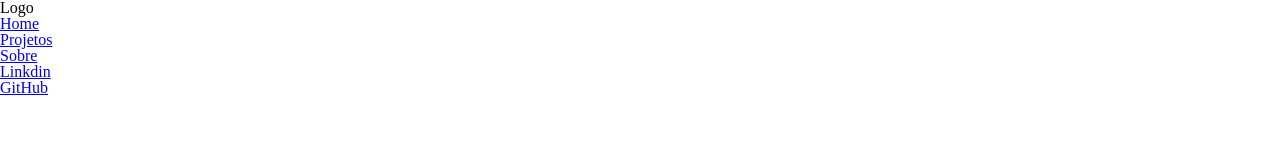
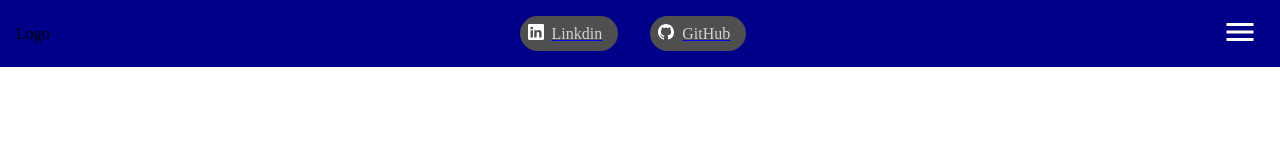
Before and after one commit to viny1290/viny1290.github.io, a plain HTML site: page index.html in a window 1280 px wide. Drawn offline with Linux system fonts and the light colour scheme.

Commit message:
criando menu

```diff
--- a/assets/css/style.css
+++ b/assets/css/style.css
@@ -0,0 +1,66 @@
+:root {
+    --menu: #00008B;
+    --icones: #fff;
+    --letra: #D3D3D3;
+}
+
+.menu {
+    align-items: center;
+    background-color: var(--menu);
+    display: flex;
+    justify-content: space-between;
+    padding: 0 1rem;
+}
+
+.menu__lista--redes {
+    display: flex;
+}
+
+.menu__item {
+    background-color: #4F4F4F;
+    margin: 1rem;
+    border-radius: 5rem;
+    padding: .5rem;
+}
+
+.menu__home {
+    display: none;
+}
+
+.menu__link {
+    display: flex;
+    align-items: center;
+    justify-content: center;
+}
+
+.menu__texto {
+    color: var(--letra);
+    margin: 0 .5rem;
+}
+
+.menu__icon {
+    color: var(--icones);
+}
+
+.menu__menu--icon button {
+    background: transparent;
+    border: none;
+    cursor: pointer;
+}
+
+.open {
+    display: block;
+}
+
+.off {
+    display: none;
+}
+
+.menu__lista--mobile {
+    background-color: aqua;
+    display: flex;
+    flex-direction: column;
+
+    padding: 1rem;
+    align-items: center;
+}
--- /dev/null
+++ b/assets/js/menu-mobile.js
@@ -0,0 +1,18 @@
+function menuShow() {
+
+    let menuMobile = document.querySelector('.mobile');
+
+    if(menuMobile.classList.contains('open')) {
+
+        menuMobile.classList.remove('open');
+        menuMobile.classList.add('off');
+        document.querySelector('.menu__img').src = "assets/img/menu_white_36dp.svg"
+
+    }else {
+
+        menuMobile.classList.add('open');
+        menuMobile.classList.remove('off');
+        document.querySelector('.menu__img').src = "assets/img/close_white_36dp.svg"
+
+    }
+}
--- a/index.html
+++ b/index.html
@@ -16,18 +16,51 @@
             <div class="menu__logo">
                 <h2>Logo</h2>
             </div>
-            <nav class="menu__nav">
+            <nav class="menu__redes">
+                <ul class="menu__lista--redes">
+                    <li class="menu__item">
+                        <a href="#" class="menu__link">
+                            <div class="menu__icon">
+                                <svg xmlns="http://www.w3.org/2000/svg" width="16" height="16" fill="currentColor" class="bi bi-linkedin" viewBox="0 0 16 16">
+                                    <path d="M0 1.146C0 .513.526 0 1.175 0h13.65C15.474 0 16 .513 16 1.146v13.708c0 .633-.526 1.146-1.175 1.146H1.175C.526 16 0 15.487 0 14.854V1.146zm4.943 12.248V6.169H2.542v7.225h2.401zm-1.2-8.212c.837 0 1.358-.554 1.358-1.248-.015-.709-.52-1.248-1.342-1.248-.822 0-1.359.54-1.359 1.248 0 .694.521 1.248 1.327 1.248h.016zm4.908 8.212V9.359c0-.216.016-.432.08-.586.173-.431.568-.878 1.232-.878.869 0 1.216.662 1.216 1.634v3.865h2.401V9.25c0-2.22-1.184-3.252-2.764-3.252-1.274 0-1.845.7-2.165 1.193v.025h-.016a5.54 5.54 0 0 1 .016-.025V6.169h-2.4c.03.678 0 7.225 0 7.225h2.4z"/>
+                                </svg>
+                            </div>
+                            <p class="menu__texto">Linkdin</p>
+                        </a>
+                    </li>
+                    <li class="menu__item">
+                        <a href="#" class="menu__link">
+                            <div class="menu__icon">
+                                <svg xmlns="http://www.w3.org/2000/svg" width="16" height="16" fill="currentColor" class="bi bi-github" viewBox="0 0 16 16">
+                                    <path d="M8 0C3.58 0 0 3.58 0 8c0 3.54 2.29 6.53 5.47 7.59.4.07.55-.17.55-.38 0-.19-.01-.82-.01-1.49-2.01.37-2.53-.49-2.69-.94-.09-.23-.48-.94-.82-1.13-.28-.15-.68-.52-.01-.53.63-.01 1.08.58 1.23.82.72 1.21 1.87.87 2.33.66.07-.52.28-.87.51-1.07-1.78-.2-3.64-.89-3.64-3.95 0-.87.31-1.59.82-2.15-.08-.2-.36-1.02.08-2.12 0 0 .67-.21 2.2.82.64-.18 1.32-.27 2-.27.68 0 1.36.09 2 .27 1.53-1.04 2.2-.82 2.2-.82.44 1.1.16 1.92.08 2.12.51.56.82 1.27.82 2.15 0 3.07-1.87 3.75-3.65 3.95.29.25.54.73.54 1.48 0 1.07-.01 1.93-.01 2.2 0 .21.15.46.55.38A8.012 8.012 0 0 0 16 8c0-4.42-3.58-8-8-8z"/>
+                                </svg>
+                            </div>
+                            <p class="menu__texto">GitHub</p>
+                        </a>
+                    </li>
+                </ul>
+            </nav>
+            <nav class="menu__home">
                 <ul class="menu__lista">
                     <li class="menu__item"><a href="#" class="menu__link">Home</a></li>
                     <li class="menu__item"><a href="#" class="menu__link">Projetos</a></li>
                     <li class="menu__item"><a href="#" class="menu__link">Sobre</a></li>
                 </ul>
-                <ul class="menu__lista--redes">
-                    <li class="menu__item"><a href="#" class="menu__link">Linkdin</a></li>
-                    <li class="menu__item"><a href="#" class="menu__link">GitHub</a></li>
-                </ul>
             </nav>
+            <div class="menu__menu--icon">
+                <button onclick="menuShow()"><img src="assets/img/menu_white_36dp.svg" alt="" class="menu__img"></button>
+            </div>
         </section>
+        <nav class="mobile off">
+            <ul class="menu__lista--mobile">
+                <li class="menu__item"><a href="#" class="menu__link">Home</a></li>
+                <li class="menu__item"><a href="#" class="menu__link">Projetos</a></li>
+                <li class="menu__item"><a href="#" class="menu__link">Sobre</a></li>
+            </ul>
+        </nav>
     </header>
+
+    <script src="assets/js/menu-mobile.js"></script>
+
 </body>
 </html>
```
Also changed, not shown: assets/img/close_white_36dp.svg (added), assets/img/menu_white_36dp.svg (added).
